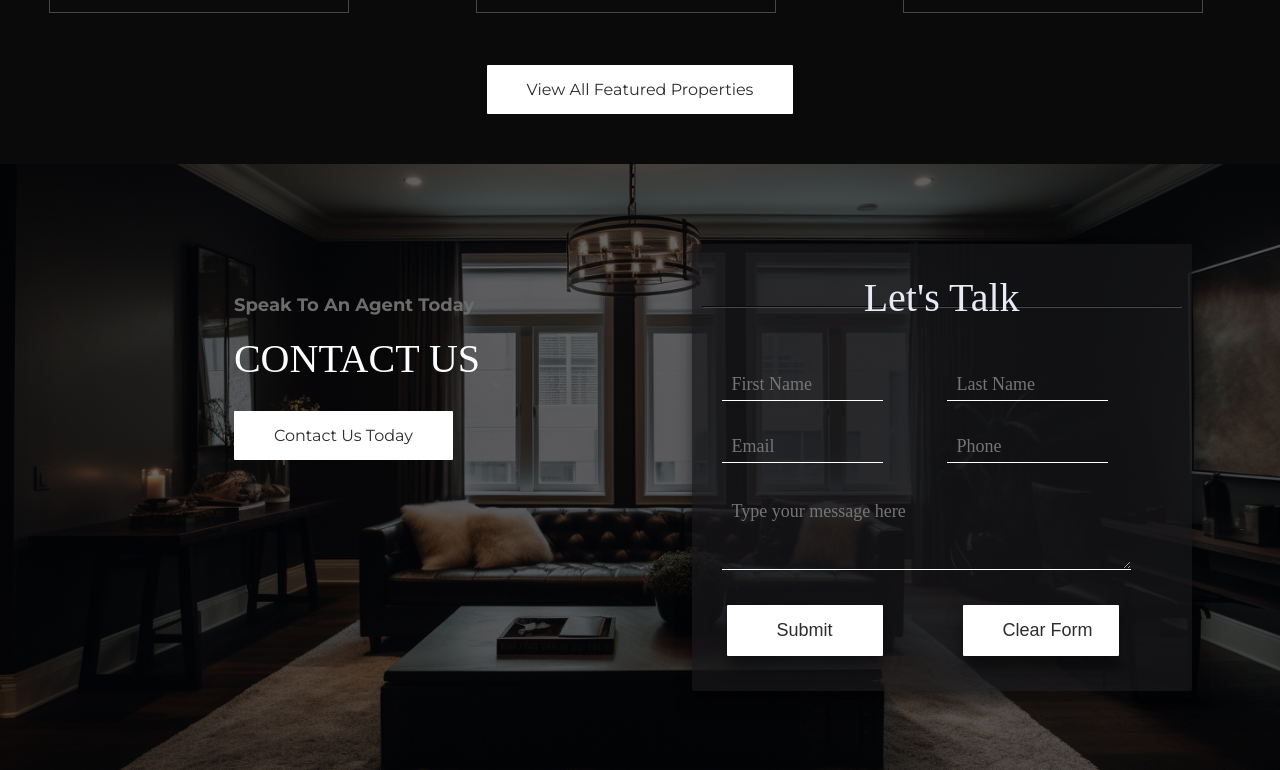
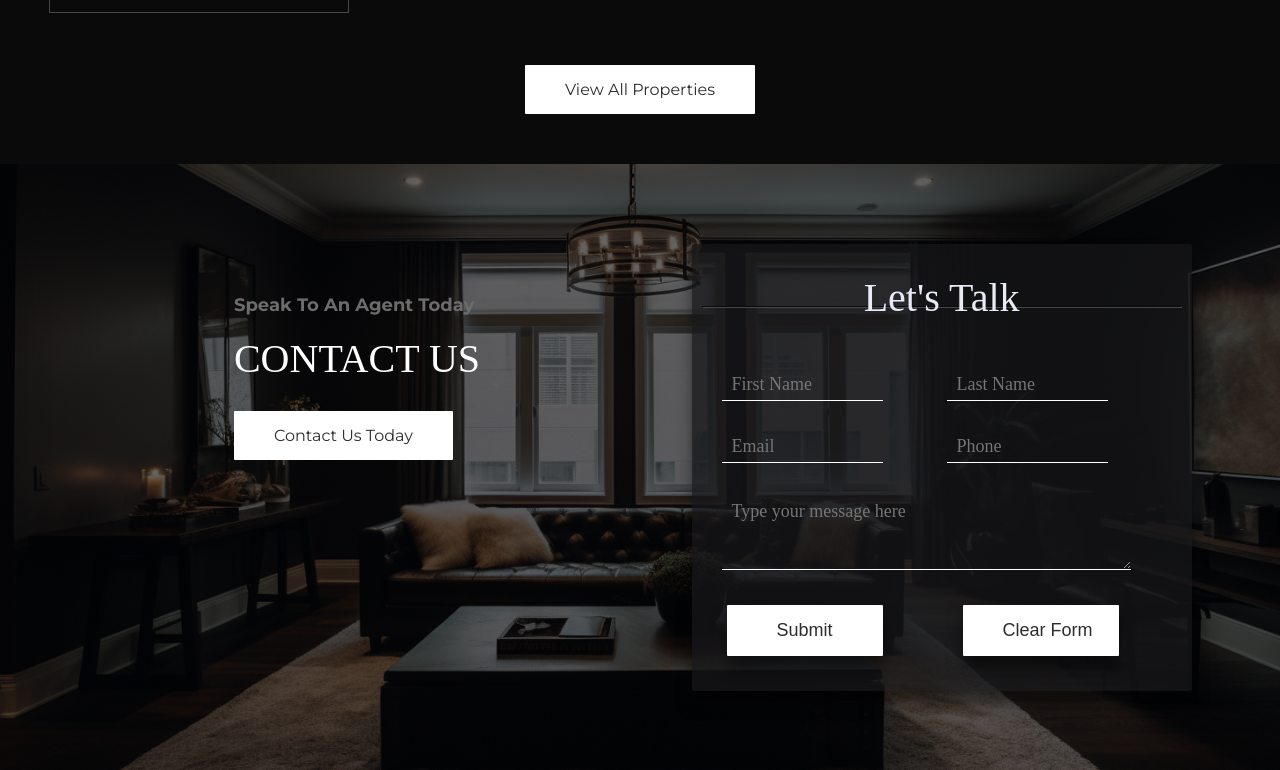
Before and after one commit to dmonterohub/Fang-Realtors, a Django app: page / in a window 1280 px wide. Shown: the part 1741-2511 px from the top of the page. Run offline with Django 5.2, Linux system fonts and the light colour scheme; tables that the repository leaves empty hold one stand-in row (values such as "Sample post"); some web fonts are replaced.

Commit message:
Recent Listings on Home

```diff
--- a/homepage/templates/homepage/index.html
+++ b/homepage/templates/homepage/index.html
@@ -46,8 +46,8 @@
       </div>
       <span class="header-menu__line" style="
                 width: 1px;
-                margin-top: -120px;
-                height: 100%;
+                margin-top: -80px;
+                height: 80%;
                 pointer-events: none;
                 background-color: hsla(0,0%,100%,.25);
                 /* float:left; */
@@ -64,101 +64,12 @@
   <!-- Featured Listings Section -->
   <section id="featuredlistings">
     <div>
-      <h3 style="text-align:center">Our Favorite Properties</h3>
-      <h2 style="text-align:center">FEATURED LISTINGS</h2>
+      <h3 style="text-align:center">Find Properties</h3>
+      <h2 style="text-align:center">RECENT LISTINGS</h2>
     </div>
-    <div class="responsive-three-columns">
-      <div class="three-col-column">
-        <div class="property-card">
-          <img src="{% static 'img/hero-image.jpg' %}" class="image">
-          <div class='tag'>
-            <h2>Price by negotiation</h2>
-          </div>
-          <div class="overlay">
-            <div class="card-content">
-              <h1 class='property-name'>6 Rd</h1>
-              <h1 class='suburb'>Tampa</h1>
-              <div class='card-icons'>
-                <p><img class="card-icon" src="{% static 'img/bed.png' %}" alt="Fang Realtors Logo" />4 bed
-                <p>
-                <p><img class="card-icon" src="{% static 'img/bathtub.png' %}" alt="Fang Realtors Logo" />3 bath
-                <p>
-
-
-
-              </div>
-              <p>Lorem ipsum dolor sit amet, consectetur adipiscing elit. Donec laoreet, ipsum nec rhoncus rutrum, urna
-                eros auctor dolor, nec tristique nulla odio quis purus. Fusce sit amet vehicula nulla. Aliquam semper
-                cursus libero, eget vestibulum magna convallis quis. Nunc consectetur erat ac orci porta, sed gravida
-                tellus tempor. Nulla elementum quis mi non cursus. </p>
-              <a class='listing-button' href="#">View Listing</a>
-
-            </div>
-          </div>
-        </div>
-      </div>
-      <div class="three-col-column">
-        <div class="property-card">
-          <img src="{% static 'img/hero-image-alt.jpg' %}" class="image">
-          <div class='tag'>
-            <h2>$750,225</h2>
-          </div>
-          <div class="overlay">
-            <div class="card-content">
-              <h1 class='property-name'>Olive Rosebush Rd</h1>
-              <h1 class='suburb'>Tampa</h1>
-              <div class='card-icons'>
-                <p><img class="card-icon" src="{% static 'img/bed.png' %}" alt="Fang Realtors Logo" />2 bed
-                <p>
-                <p><img class="card-icon" src="{% static 'img/bathtub.png' %}" alt="Fang Realtors Logo" />2 bath
-                <p>
-
-
-
-              </div>
-              <p>Lorem ipsum dolor sit amet, consectetur adipiscing elit. Donec laoreet, ipsum nec rhoncus rutrum, urna
-                eros auctor dolor, nec tristique nulla odio quis purus. Fusce sit amet vehicula nulla. Aliquam semper
-                cursus libero, eget vestibulum magna convallis quis. Nunc consectetur erat ac orci porta, sed gravida
-                tellus tempor. Nulla elementum quis mi non cursus. </p>
-              <a class='listing-button' href="#">View Listing</a>
-
-            </div>
-          </div>
-        </div>
-      </div>
-      <div class="three-col-column">
-        <div class="property-card">
-          <img src="{% static 'img/Exterior1.png' %}" class="image">
-          <div class='tag'>
-            <h2>$600,000</h2>
-          </div>
-          <div class="overlay">
-            <div class="card-content">
-              <h1 class='property-name'>3rd Fang Parkway</h1>
-              <h1 class='suburb'>St. Pete</h1>
-              <div class='card-icons'>
-                <p><img class="card-icon" src="{% static 'img/bed.png' %}" alt="Fang Realtors Logo" />3 bed
-                <p>
-                <p><img class="card-icon" src="{% static 'img/bathtub.png' %}" alt="Fang Realtors Logo" />2.5 bath
-                <p>
-
-
-
-              </div>
-              <p>Lorem ipsum dolor sit amet, consectetur adipiscing elit. Donec laoreet, ipsum nec rhoncus rutrum, urna
-                eros auctor dolor, nec tristique nulla odio quis purus. Fusce sit amet vehicula nulla. Aliquam semper
-                cursus libero, eget vestibulum magna convallis quis. Nunc consectetur erat ac orci porta, sed gravida
-                tellus tempor. Nulla elementum quis mi non cursus. </p>
-              <a class='listing-button' href="#">View Listing</a>
-
-            </div>
-          </div>
-        </div>
-      </div>
-    </div>
-
+    {% include "homepage/idxrecentlistings.html" %}
     <div class='one-col-center'>
-      <a href="#" id="centerbtn" class="cta-btn try">View All Featured Properties</a>
+      <a href="{% url 'homepage-alllistings' %}" id="centerbtn" class="cta-btn try">View All Properties</a>
     </div>
   </section>
 
--- a/homepage/views.py
+++ b/homepage/views.py
@@ -1,6 +1,8 @@
 from django.shortcuts import render, get_object_or_404
 from .models import Listings, Contact
 
+listings = Listings.objects.all()
+flistings = Listings.objects.filter(featuredlistings__isnull=False)
 # Create your views here.
 
 # Method to be called in each view to handle form requests
@@ -20,19 +22,18 @@ def contactform(request):
 # Renders the 'Home' page
 def home(request):
     contactform(request)
-    return render(request, 'homepage/index.html')
+    recent_listings = Listings.objects.all().order_by('-listingid')[:3]
+    recent_listings = reversed(recent_listings)
+    return render(request, 'homepage/index.html', {'recent_listings': recent_listings,})
 
 # Renders the 'For Sale' page
 def alllistings(request):
     contactform(request)
-    listings = Listings.objects.all()
     return render(request, 'homepage/All-Listings.html', {'listings': listings})
 
 # Renders the 'Featured Listings' page
 def featuredlistings(request):
     contactform(request)
-    listings = Listings.objects.all()
-    flistings = Listings.objects.filter(featuredlistings__isnull=False)
     return render(request, 'homepage/Featured-Listings.html', {'listings': listings, 'flistings': flistings})
 
 # Renders the 'Search Homes' page
```
Also changed, not shown: backendDesign/settings.py (+9 -9 lines), homepage/templates/homepage/idxrecentlistings.html (added, +36 -0 lines), homepage/static/img/3rd Fang Parkway.jpg (deleted), homepage/static/img/6 RD.jpg (deleted), homepage/static/img/Olive Rosebush Rd.jpg (deleted).
